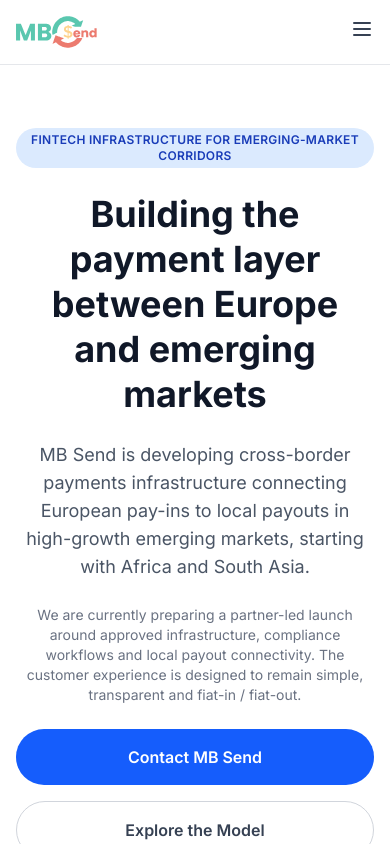
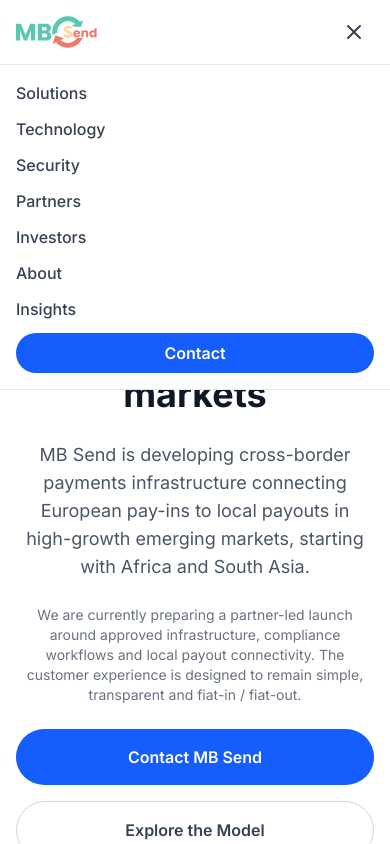
Before and after one commit to MBMB486/mbsend-oauth, a Next.js app: page / in a window 390 px wide. Both pictures are taken after a click on the button "Abrir menu". Shown: the top 844 px of the page. Built offline with nearby package versions, Linux system fonts and the light colour scheme.

Commit message:
Trigger production deployment

```diff
--- a/src/components/Navbar.tsx
+++ b/src/components/Navbar.tsx
@@ -1,7 +1,15 @@
+'use client';
+
 import Link from 'next/link';
 import Image from 'next/image';
+import { useState } from 'react';
 
 export default function Navbar() {
+  const [isOpen, setIsOpen] = useState(false);
+
+  const toggleMenu = () => setIsOpen(!isOpen);
+  const closeMenu = () => setIsOpen(false);
+
   return (
     <nav className="fixed top-0 left-0 w-full z-50 bg-white/80 backdrop-blur-md border-b border-gray-200">
       <div className="max-w-7xl mx-auto px-4 sm:px-6 lg:px-8 flex items-center justify-between h-16">
@@ -17,7 +25,7 @@
           />
         </Link>
 
-        {/* Links centrais */}
+        {/* Links desktop */}
         <div className="hidden md:flex items-center space-x-8 text-sm font-medium text-gray-700">
           <Link href="/solutions" className="hover:text-blue-600 transition">Solutions</Link>
           <Link href="/technology" className="hover:text-blue-600 transition">Technology</Link>
@@ -28,7 +36,7 @@
           <Link href="/insights" className="hover:text-blue-600 transition">Insights</Link>
         </div>
 
-        {/* Botão Contact */}
+        {/* Botão Contact (desktop) */}
         <div className="hidden md:block">
           <Link
             href="/contact"
@@ -38,15 +46,87 @@
           </Link>
         </div>
 
-        {/* Mobile menu (placeholder) */}
-        <div className="md:hidden">
-          <button className="text-gray-700 hover:text-blue-600">
-            <svg className="h-6 w-6" fill="none" viewBox="0 0 24 24" stroke="currentColor">
+        {/* Ícone hamburguer (mobile) */}
+        <button
+          onClick={toggleMenu}
+          className="md:hidden p-2 rounded-lg text-gray-700 hover:bg-gray-100 focus:outline-none"
+          aria-label="Abrir menu"
+        >
+          {isOpen ? (
+            // Ícone X (fechar)
+            <svg className="w-6 h-6" fill="none" stroke="currentColor" viewBox="0 0 24 24">
+              <path strokeLinecap="round" strokeLinejoin="round" strokeWidth={2} d="M6 18L18 6M6 6l12 12" />
+            </svg>
+          ) : (
+            // Ícone hamburguer
+            <svg className="w-6 h-6" fill="none" stroke="currentColor" viewBox="0 0 24 24">
               <path strokeLinecap="round" strokeLinejoin="round" strokeWidth={2} d="M4 6h16M4 12h16M4 18h16" />
             </svg>
-          </button>
+          )}
+        </button>
+      </div>
+
+      {/* Painel do menu mobile */}
+      {isOpen && (
+        <div className="md:hidden bg-white border-t border-gray-200 px-4 py-4 space-y-3">
+          <Link
+            href="/solutions"
+            className="block text-gray-700 hover:text-blue-600 font-medium"
+            onClick={closeMenu}
+          >
+            Solutions
+          </Link>
+          <Link
+            href="/technology"
+            className="block text-gray-700 hover:text-blue-600 font-medium"
+            onClick={closeMenu}
+          >
+            Technology
+          </Link>
+          <Link
+            href="/security"
+            className="block text-gray-700 hover:text-blue-600 font-medium"
+            onClick={closeMenu}
+          >
+            Security
+          </Link>
+          <Link
+            href="/partners"
+            className="block text-gray-700 hover:text-blue-600 font-medium"
+            onClick={closeMenu}
+          >
+            Partners
+          </Link>
+          <Link
+            href="/investors"
+            className="block text-gray-700 hover:text-blue-600 font-medium"
+            onClick={closeMenu}
+          >
+            Investors
+          </Link>
+          <Link
+            href="/about"
+            className="block text-gray-700 hover:text-blue-600 font-medium"
+            onClick={closeMenu}
+          >
+            About
+          </Link>
+          <Link
+            href="/insights"
+            className="block text-gray-700 hover:text-blue-600 font-medium"
+            onClick={closeMenu}
+          >
+            Insights
+          </Link>
+          <Link
+            href="/contact"
+            className="block w-full text-center bg-blue-600 text-white font-semibold py-2 rounded-full mt-2"
+            onClick={closeMenu}
+          >
+            Contact
+          </Link>
         </div>
-      </div>
+      )}
     </nav>
   );
 }
```
